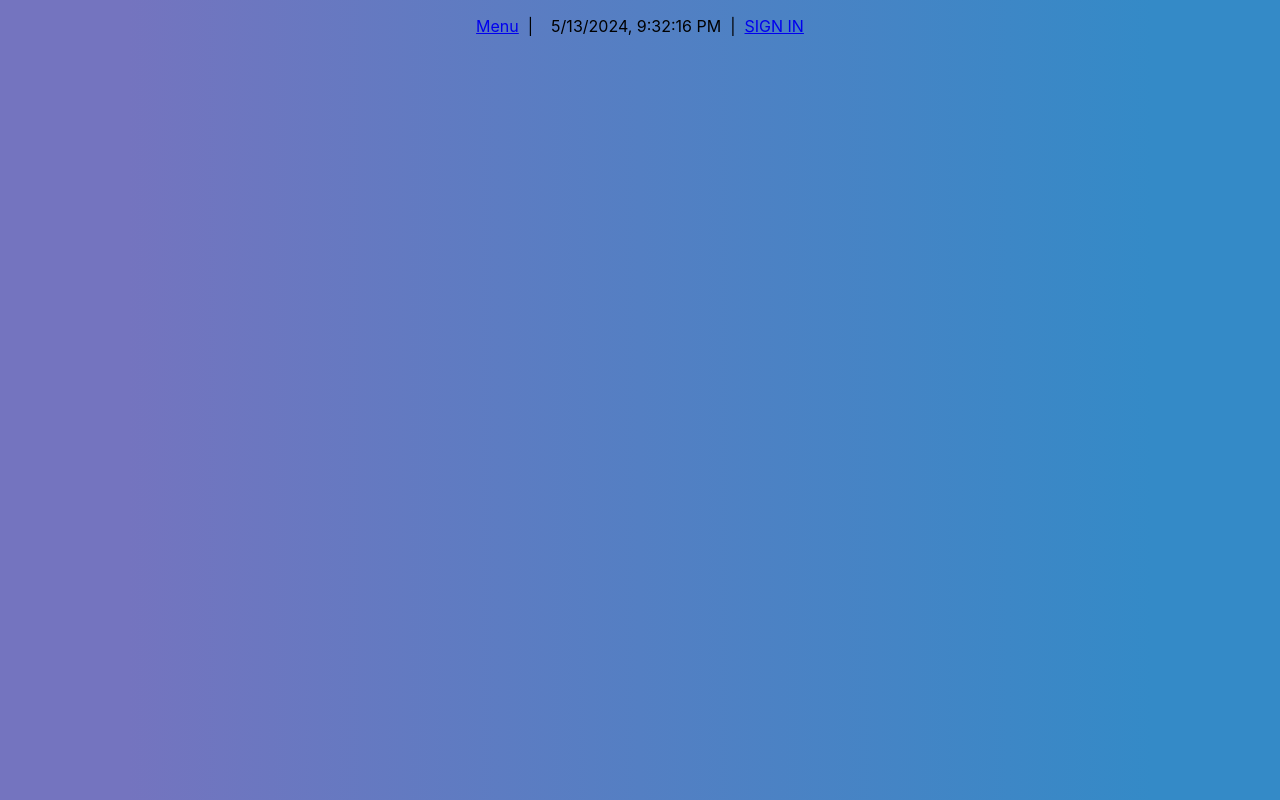
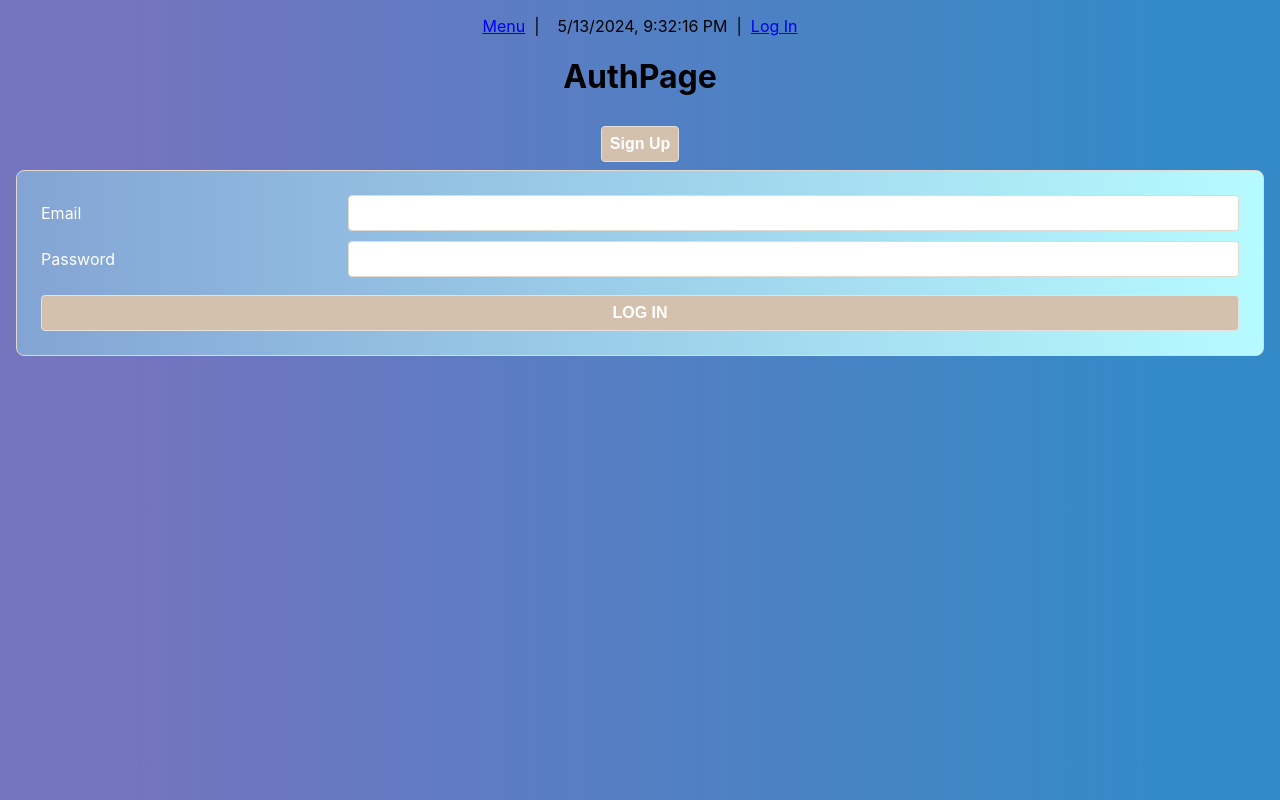
Before and after one commit to awm-builds/myWeather, a React (Create React App) app: page /AuthPage in a window 1280 px wide. Built offline with nearby package versions, Linux system fonts and the light colour scheme.

Commit message:
-Added AuthPage

```diff
--- a/src/components/LoginForm/LoginForm.jsx
+++ b/src/components/LoginForm/LoginForm.jsx
@@ -1,4 +1,5 @@
 import { useState } from 'react';
+import { useNavigate } from 'react-router-dom';
 import * as usersService from '../../utilities/users-service';
 
 export default function LoginForm({ setUser }) {
@@ -7,6 +8,7 @@ export default function LoginForm({ setUser }) {
     password: ''
   });
   const [error, setError] = useState('');
+  const navigate = useNavigate();
 
   function handleChange(evt) {
     setCredentials({ ...credentials, [evt.target.name]: evt.target.value });
@@ -22,6 +24,7 @@ export default function LoginForm({ setUser }) {
       // payload of the JSON Web Token (JWT)
       const user = await usersService.login(credentials);
       setUser(user);
+      navigate('/');
     } catch {
       setError('Log In Failed - Try Again');
     }
--- a/src/components/NavBar/NavBar.jsx
+++ b/src/components/NavBar/NavBar.jsx
@@ -14,7 +14,7 @@ export default function NavBar({ user, setUser }) {
       {/* <Link to="/orders/new">New Order</Link> */}
       &nbsp;&nbsp;
       <span>{new Date().toLocaleString()}</span>
-      &nbsp; | &nbsp;<Link to="/" onClick={handleLogOut}>SIGN IN</Link>
+      &nbsp; | &nbsp;<Link to="/AuthPage" onClick={handleLogOut}>Log In</Link>
     </nav>
   );
 }
--- a/src/components/SignUpForm/SignUpForm.jsx
+++ b/src/components/SignUpForm/SignUpForm.jsx
@@ -27,6 +27,7 @@ export default class SignUpForm extends Component {
       // in the payload of the JSON Web Token (JWT)
       const user = await signUp(formData);
       this.props.setUser(user);
+       window.location.replace('/');
     } catch {
       // An error occurred
       // Probably due to a duplicate email
--- a/src/index.css
+++ b/src/index.css
@@ -2,12 +2,12 @@
 :root {
   --blueGrad: linear-gradient(90deg, #7474BF 10%, #348AC7 90%);
   --white: #FFFFFF;
-  --tan-1: #FBF9F6;
+  --tan-1: linear-gradient(to right, #83a4d4, #b6fbff);
   --tan-2: #E7E2DD;
   --tan-3: #E2D9D1;
   --tan-4: #D3C1AE;
-  --orange: #F67F00;
-  --text-light: #968c84;
+  --orange: #D3C1AE;
+  --text-light: #ffffff;
   --text-dark: #615954;
 }
 
@@ -22,7 +22,7 @@ body {
   sans-serif;
   -webkit-font-smoothing: antialiased;
   -moz-osx-font-smoothing: grayscale;
-  background: linear-gradient(90deg, #7474BF 10%, #348AC7 90%);;
+  background: linear-gradient(90deg, #7474BF 10%, #348AC7 90%);
   padding: 2vmin;
   height: 100vh;
 }
@@ -81,7 +81,7 @@ code {
 
 .form-container {
   padding: 3vmin;
-  background-color: var(--tan-1);
+  background: linear-gradient(to right, #83a4d4, #b6fbff);
   border: .1vmin solid var(--tan-3);
   border-radius: 1vmin;
 }
--- a/src/pages/App/App.jsx
+++ b/src/pages/App/App.jsx
@@ -5,6 +5,7 @@ import './App.css';
 import MyWeather from '../MyWeather/MyWeather';
 import ProfilePage from '../ProfilePage/ProfilePage';
 import LocTempPage from '../LocTempPage/LocTempPage';
+import AuthPage from '../AuthPage/AuthPage';
 import NavBar from '../../components/NavBar/NavBar';
 
 
@@ -17,6 +18,7 @@ export default function App() {
             <Routes>
               {/* Route components in here */}
               <Route path="/" element={<MyWeather />} />
+              <Route path="/AuthPage" element={<AuthPage setUser={setUser} />} />
               <Route path="/ProfilePage" element={<ProfilePage />} />
               <Route path="/LocTempPage" element={<LocTempPage />} />
             </Routes>
--- /dev/null
+++ b/src/pages/AuthPage/AuthPage.jsx
@@ -0,0 +1,18 @@
+import { useState } from 'react';
+import SignUpForm from '../../components/SignUpForm/SignUpForm';
+import LoginForm from '../../components/LoginForm/LoginForm';
+
+export default function AuthPage({ setUser }) {
+  const [showSignUp, setShowSignUp] = useState(false);
+  return (
+    <main>
+      <h1>AuthPage</h1>
+      <button onClick={() => setShowSignUp(!showSignUp)}>{showSignUp ? 'Log In' : 'Sign Up'}</button>
+      { showSignUp ?
+          <SignUpForm setUser={setUser} />
+          :
+          <LoginForm setUser={setUser} />
+      }
+    </main>
+  );
+}
```
